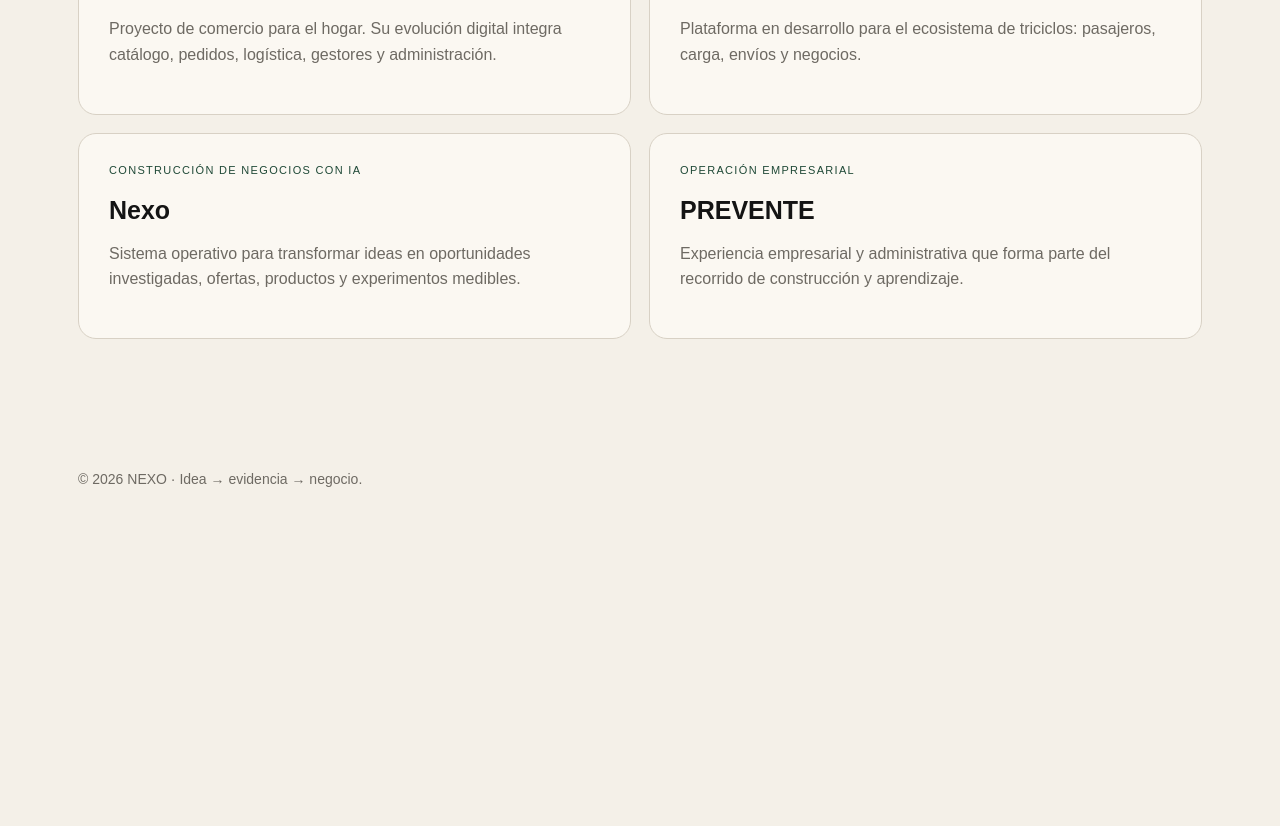
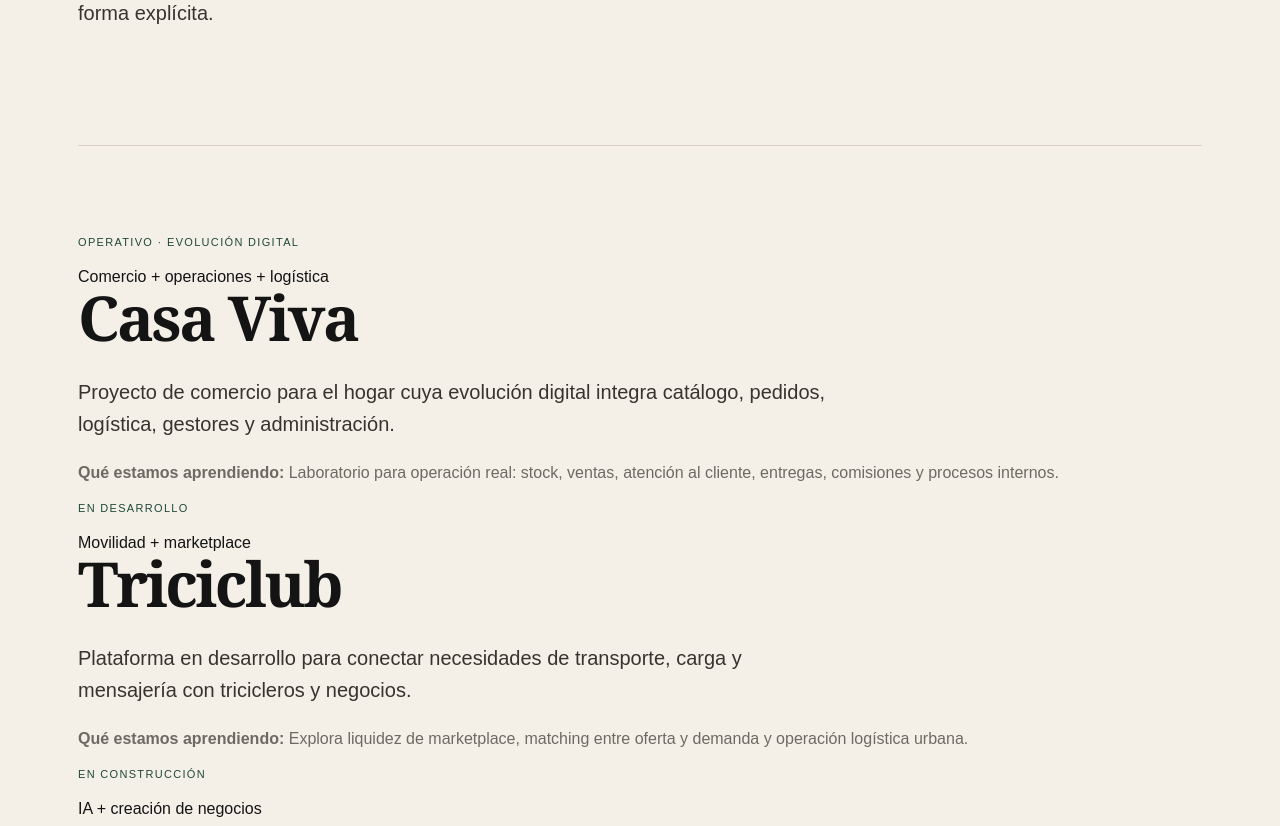
Before and after one commit to ernest196391/ernesto-rondon-nexo, a Next.js app: page /negocios in a window 1280 px wide. Shown: the part 520-1346 px from the top of the page. Before the commit the page ends 1049 px from the top, so only its background shows below. Built offline with nearby package versions, Linux system fonts and the light colour scheme.

Commit message:
Polish NEXO projects page

```diff
--- a/app/negocios/page.tsx
+++ b/app/negocios/page.tsx
@@ -1,7 +1,60 @@
-const items=[
-["Casa Viva","Comercio y operaciones","Proyecto de comercio para el hogar. Su evolución digital integra catálogo, pedidos, logística, gestores y administración."],
-["Triciclub","Movilidad y marketplace","Plataforma en desarrollo para el ecosistema de triciclos: pasajeros, carga, envíos y negocios."],
-["Nexo","Construcción de negocios con IA","Sistema operativo para transformar ideas en oportunidades investigadas, ofertas, productos y experimentos medibles."],
-["PREVENTE","Operación empresarial","Experiencia empresarial y administrativa que forma parte del recorrido de construcción y aprendizaje."]
+import type { Metadata } from "next";
+import Link from "next/link";
+
+export const metadata: Metadata = {
+  title: "Proyectos | NEXO",
+  description: "Proyectos y laboratorios empresariales vinculados a NEXO: Casa Viva, Triciclub, NEXO y PREVENTE.",
+};
+
+const items = [
+  {
+    name: "Casa Viva",
+    status: "OPERATIVO · EVOLUCIÓN DIGITAL",
+    category: "Comercio + operaciones + logística",
+    description: "Proyecto de comercio para el hogar cuya evolución digital integra catálogo, pedidos, logística, gestores y administración.",
+    learning: "Laboratorio para operación real: stock, ventas, atención al cliente, entregas, comisiones y procesos internos.",
+  },
+  {
+    name: "Triciclub",
+    status: "EN DESARROLLO",
+    category: "Movilidad + marketplace",
+    description: "Plataforma en desarrollo para conectar necesidades de transporte, carga y mensajería con tricicleros y negocios.",
+    learning: "Explora liquidez de marketplace, matching entre oferta y demanda y operación logística urbana.",
+  },
+  {
+    name: "NEXO",
+    status: "EN CONSTRUCCIÓN",
+    category: "IA + creación de negocios",
+    description: "Sistema para investigar, validar, construir, desplegar y aprender de productos y negocios utilizando inteligencia artificial.",
+    learning: "Convierte experiencia dispersa en un proceso repetible con checkpoints, evidencia y decisiones explícitas.",
+  },
+  {
+    name: "PREVENTE",
+    status: "EXPERIENCIA EMPRESARIAL",
+    category: "Operación + administración",
+    description: "Experiencia empresarial y administrativa que forma parte del recorrido de aprendizaje detrás de NEXO.",
+    learning: "Aporta contexto práctico sobre coordinación, gestión y desarrollo de nuevas líneas de negocio.",
+  },
 ];
-export default function Page(){return <main className="section"><div className="eyebrow">Portfolio empresarial</div><h1>Lo que estoy construyendo.</h1><div className="grid">{items.map(x=><div className="card" key={x[0]}><div className="tag">{x[1]}</div><h3>{x[0]}</h3><p className="muted">{x[2]}</p></div>)}</div></main>}
+
+export default function Page() {
+  return <main id="main-content">
+    <section className="hero compact-hero">
+      <div className="eyebrow">PROYECTOS NEXO</div>
+      <h1>Negocios como laboratorio.</h1>
+      <p className="lead">No todos los proyectos están en la misma etapa. Algunos operan, otros evolucionan y otros todavía se están validando o construyendo. Aquí mostramos esa diferencia de forma explícita.</p>
+    </section>
+
+    <section className="section">
+      <div className="projects-stack">{items.map((item) => <article className="project-detail" key={item.name}>
+        <div className="project-meta"><div className="tag">{item.status}</div><span>{item.category}</span></div>
+        <div className="project-copy"><h2>{item.name}</h2><p className="lead small-lead">{item.description}</p><p className="muted"><strong>Qué estamos aprendiendo:</strong> {item.learning}</p></div>
+      </article>)}</div>
+    </section>
+
+    <section className="section tool-callout">
+      <div><div className="eyebrow">NEXO BUSINESS ANALYZER</div><h2>¿Tienes una oportunidad que analizar?</h2><p className="lead">Antes de construir, sométela a un primer filtro de problema, cliente, monetización, riesgos y validación.</p></div>
+      <div><Link className="cta" href="/herramientas">Analizar una idea</Link></div>
+    </section>
+  </main>;
+}
```
